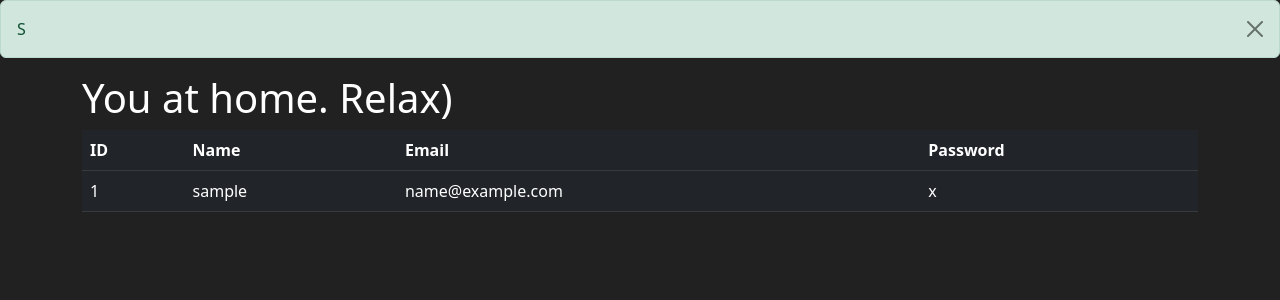
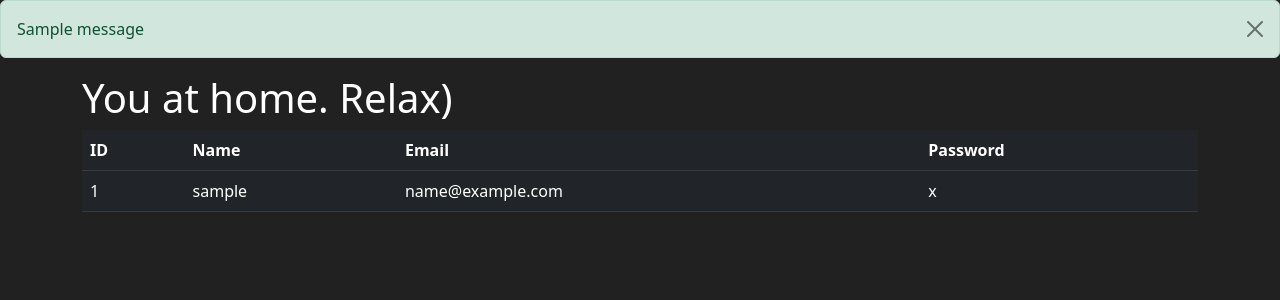
Before and after one commit to VIKHEAD/lite, a Flask app: page / in a window 1280 px wide. Shown: the part 56-356 px from the top of the page. Run offline with Flask 2, Linux system fonts and the light colour scheme; tables that the repository leaves empty hold one stand-in row (values such as "Sample post"); one stand-in notice (Sample message) is shown.

Commit message:
fix message

```diff
--- a/web/lite_app/routes.py
+++ b/web/lite_app/routes.py
@@ -24,7 +24,7 @@ def register_page():
         return redirect(url_for('login_page'))
     if form.errors != {}:
         for err_msg in form.errors.values():
-            flash(err_msg, category='danger')
+            flash(err_msg[0], category='danger')
     return render_template('register.html', form=form)
 
 
--- a/web/lite_app/templates/base.html
+++ b/web/lite_app/templates/base.html
@@ -59,7 +59,7 @@
 {% for category, message in messages %}
 <div class="alert alert-{{ category }} alert-dismissible fade show" role="alert">
     <button type="button" class="btn-close" data-bs-dismiss="alert" aria-label="Close"></button>
-    {{ message[0] }}
+    {{ message }}
 </div>
 {% endfor %}
 {% endif %}
```
